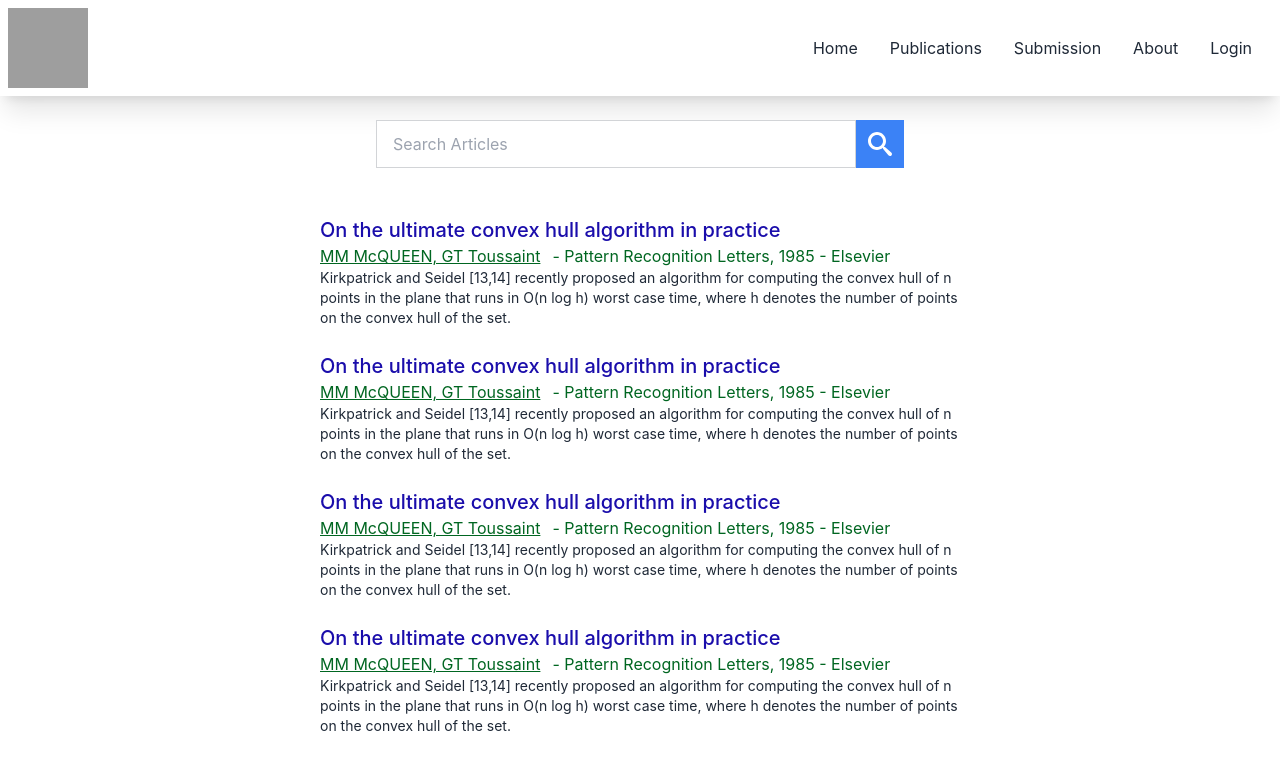
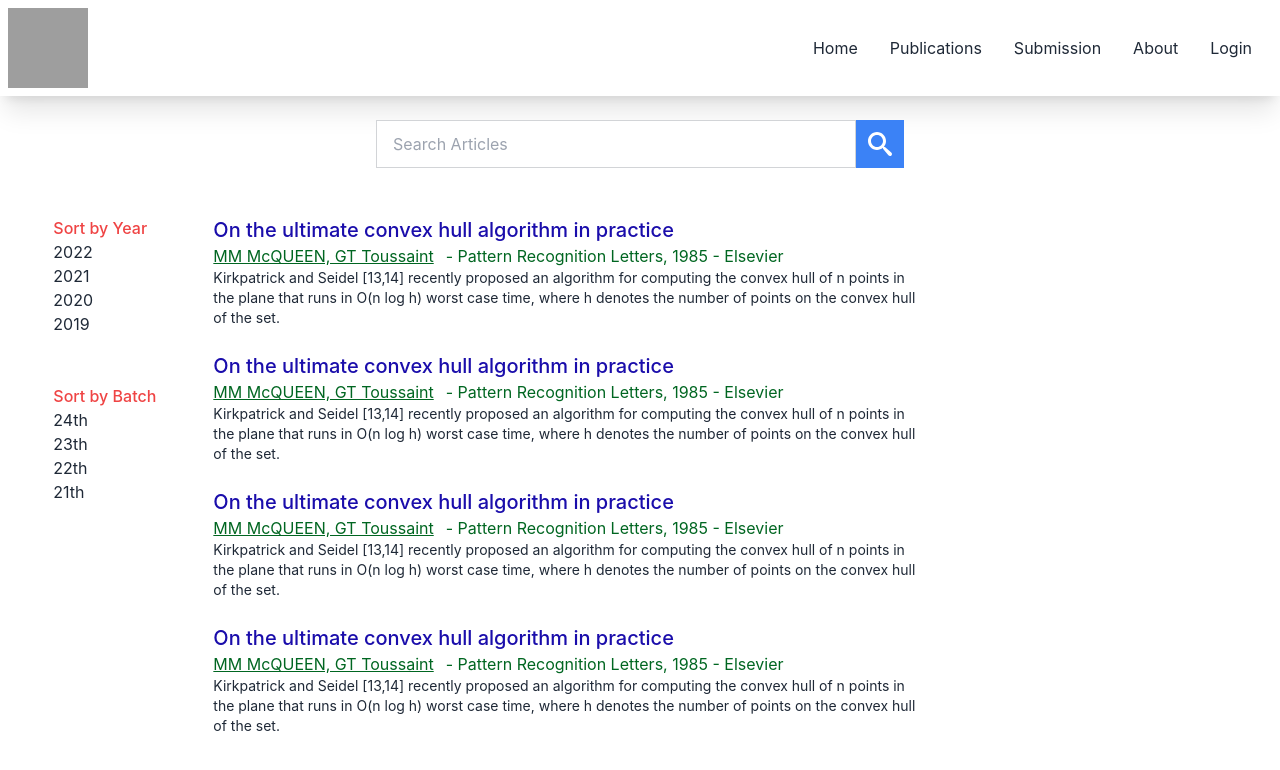
Before and after one commit to easakibahmad/csedu-thesis-repo, a React (Create React App) app: page /publications in a window 1280 px wide. Shown: the top 770 px of the page. Built offline with nearby package versions, Linux system fonts and the light colour scheme; grey boxes are pictures that could not be loaded.

Commit message:
publications page layout completed

```diff
--- a/src/Pages/Publications/Publications.js
+++ b/src/Pages/Publications/Publications.js
@@ -1,6 +1,7 @@
 import React from "react";
 import { ImSearch } from "react-icons/im";
 import PublicationsItem from "./PublicationsItem/PublicationsItem";
+import PublicationsLeft from "./PublicationsLeft/PublicationsLeft";
 
 const Publications = () => {
   return (
@@ -16,10 +17,11 @@ const Publications = () => {
           <ImSearch></ImSearch>
         </span>
       </div>
-
-      <div className="grid grid-cols-4">
-        <div></div>
-        <div className="col-span-3">
+      <div className="grid grid-cols-6">
+        <div>
+          <PublicationsLeft></PublicationsLeft>
+        </div>
+        <div className="col-span-5">
           <PublicationsItem></PublicationsItem>
           <PublicationsItem></PublicationsItem>
           <PublicationsItem></PublicationsItem>
--- a/src/Pages/Publications/PublicationsItem/PublicationsItem.js
+++ b/src/Pages/Publications/PublicationsItem/PublicationsItem.js
@@ -3,7 +3,10 @@ import React from "react";
 const PublicationsItem = () => {
   return (
     <div className="my-6">
-      <h1 className="font-medium text-xl" style={{ color: "#1a0dab" }}>
+      <h1
+        className="font-medium text-xl hover:underline hover:cursor-pointer"
+        style={{ color: "#1a0dab" }}
+      >
         On the ultimate convex hull algorithm in practice
       </h1>
       <span className="flex justify-start gap-3" style={{ color: "#006621" }}>
--- a/src/Pages/Publications/PublicationsLeft/PublicationsLeft.js
+++ b/src/Pages/Publications/PublicationsLeft/PublicationsLeft.js
@@ -0,0 +1,22 @@
+import React from "react";
+
+const PublicationsLeft = () => {
+  return (
+    <div className="w-1/2 mx-auto mt-6">
+      <p className="text-red-500 font-medium">Sort by Year</p>
+      <p className="hover:underline hover:cursor-pointer">2022</p>
+      <p className="hover:underline hover:cursor-pointer">2021</p>
+      <p className="hover:underline hover:cursor-pointer">2020</p>
+      <p className="hover:underline hover:cursor-pointer">2019</p>
+      <br />
+      <br />
+      <p className="text-red-500 font-medium">Sort by Batch</p>
+      <p className="hover:underline hover:cursor-pointer">24th</p>
+      <p className="hover:underline hover:cursor-pointer">23th</p>
+      <p className="hover:underline hover:cursor-pointer">22th</p>
+      <p className="hover:underline hover:cursor-pointer">21th</p>
+    </div>
+  );
+};
+
+export default PublicationsLeft;
```
